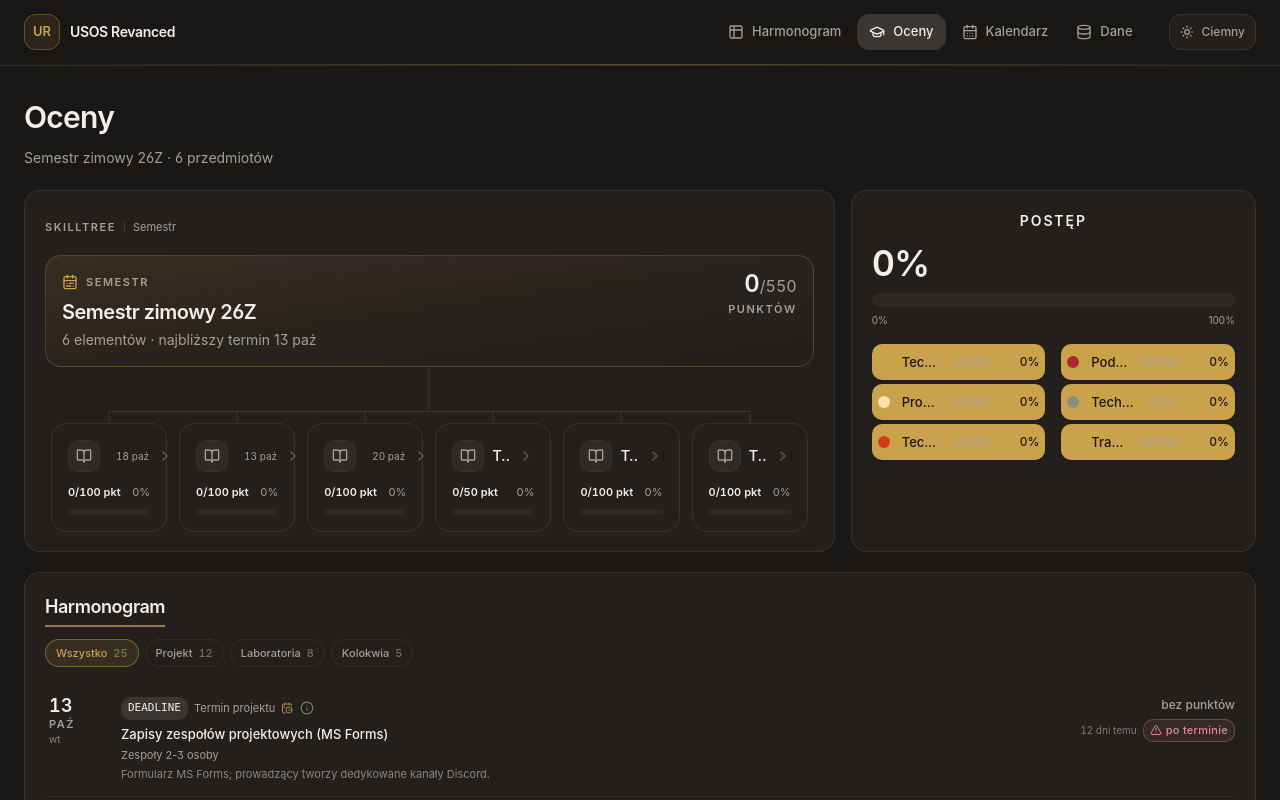
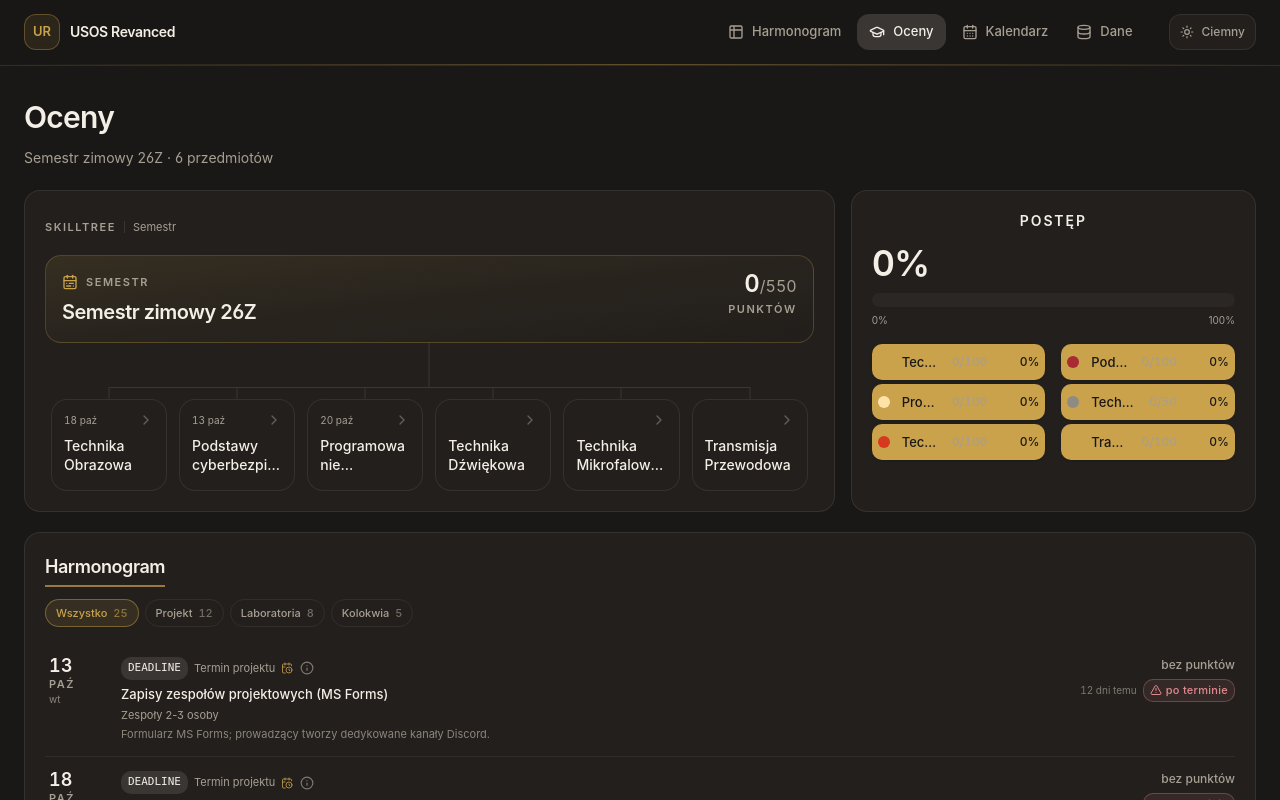
Before and after one commit to Viiico/UsosRevanced, a Nuxt app: page /oceny in a window 1280 px wide. Shown: the top 800 px of the page. Built offline with nearby package versions, Linux system fonts and the light colour scheme.

Commit message:
fix(oceny): czytelne nazwy na wąskich kartach skilltree
Na wąskiej karcie nazwa schodzi do osobnego wiersza (max dwie linie).
Karty bez punktów i paska postępu - to pokazuje sekcja Postęp obok.
Przedmioty bez ikony książki, hub bez linii z liczbą elementów i terminem.

```diff
--- a/app/components/oceny/SkillNodeCard.vue
+++ b/app/components/oceny/SkillNodeCard.vue
@@ -2,19 +2,18 @@
 import { computed } from 'vue'
 import { ChevronRight } from 'lucide-vue-next'
 import type { GradeNode } from '~/types'
-import { computeProgress } from '~/lib/tree'
 import { termsForNode } from '~/lib/requirements'
 import { nodeIcon, type NodeVisual } from '~/lib/node-meta'
-import { formatDate, formatPercent } from '~/lib/format'
+import { formatDate } from '~/lib/format'
 
 const props = defineProps<{ node: GradeNode; visual?: NodeVisual }>()
 const emit = defineEmits<{ select: [id: string] }>()
 
 const data = useAppData()
-const progress = computed(() => computeProgress(props.node))
 const hasChildren = computed(() => (props.node.children?.length ?? 0) > 0)
-const hasPoints = computed(() => progress.value.max > 0)
 const icon = computed(() => nodeIcon(props.node, props.visual))
+/** Na poziomie semestru każde dziecko to przedmiot - ikona nic nie mówi, a zjada miejsce na nazwę. */
+const showIcon = computed(() => props.node.kind !== 'subject')
 
 const nextTerm = computed(() => termsForNode(props.node, data.terms)[0] ?? null)
 </script>
@@ -24,19 +23,24 @@ const nextTerm = computed(() => termsForNode(props.node, data.terms)[0] ?? null)
     role="button"
     tabindex="0"
     :aria-label="`Otwórz ${node.name}`"
-    class="group relative flex h-full flex-col gap-3 rounded-xl border border-border/80 bg-card p-4 text-left transition-all duration-200 hover:-translate-y-0.5 hover:border-primary/45 hover:bg-secondary/30 focus-visible:ring-2 focus-visible:ring-ring/50 focus-visible:outline-none"
+    class="group @container relative flex h-full flex-col gap-3 rounded-xl border border-border/80 bg-card p-3 text-left transition-all duration-200 hover:-translate-y-0.5 hover:border-primary/45 hover:bg-secondary/30 focus-visible:ring-2 focus-visible:ring-ring/50 focus-visible:outline-none"
     @click="emit('select', node.id)"
     @keydown.enter.prevent="emit('select', node.id)"
     @keydown.space.prevent="emit('select', node.id)"
   >
-    <div class="flex items-center gap-2">
+    <!-- W wąskiej karcie nazwa schodzi do osobnego wiersza (do dwóch linii), inaczej ikona i data zjadają ją całą. -->
+    <div class="flex flex-wrap items-center gap-2">
       <span
+        v-if="showIcon"
         class="grid size-8 shrink-0 place-items-center rounded-lg border border-border/70 bg-secondary/50 text-muted-foreground transition-colors group-hover:border-primary/30 group-hover:text-primary"
       >
         <component :is="icon" class="size-4" />
       </span>
 
-      <p class="min-w-0 flex-1 truncate text-lead leading-snug font-medium" :title="node.name">
+      <p
+        class="order-last line-clamp-2 min-w-0 basis-full text-sm leading-snug font-medium break-words hyphens-auto @[11rem]:order-none @[11rem]:text-lead @[11rem]:line-clamp-1 @[11rem]:flex-1 @[11rem]:basis-0"
+        :title="node.name"
+      >
         {{ node.short || node.name }}
       </p>
 
@@ -46,28 +50,8 @@ const nextTerm = computed(() => termsForNode(props.node, data.terms)[0] ?? null)
 
       <ChevronRight
         v-if="hasChildren"
-        class="size-4 shrink-0 text-muted-foreground/50 transition-transform group-hover:translate-x-0.5 group-hover:text-primary"
+        class="ms-auto size-4 shrink-0 text-muted-foreground/50 transition-transform group-hover:translate-x-0.5 group-hover:text-primary"
       />
-    </div>
-
-    <div class="mt-auto space-y-2">
-      <div v-if="hasPoints" class="flex items-baseline justify-between gap-1">
-        <span class="tnum text-2xs font-semibold whitespace-nowrap">
-          {{ progress.earned }}/{{ progress.max }} pkt
-        </span>
-        <span class="tnum text-2xs whitespace-nowrap text-muted-foreground">
-          {{ formatPercent(progress.ratio) }}
-        </span>
-      </div>
-      <div v-else class="text-2xs text-muted-foreground">niepunktowane</div>
-
-      <div v-if="hasPoints" class="h-1.5 w-full overflow-hidden rounded-full bg-muted">
-        <div
-          class="h-full rounded-full bg-primary/85 transition-all duration-500"
-          :style="{ width: `${progress.ratio * 100}%` }"
-        />
-      </div>
-
     </div>
   </div>
 </template>
--- a/app/components/oceny/SkillTree.vue
+++ b/app/components/oceny/SkillTree.vue
@@ -2,7 +2,7 @@
 import { computed } from 'vue'
 import { ArrowLeft, ArrowUpRight } from 'lucide-vue-next'
 import { termsForNode } from '~/lib/requirements'
-import { NODE_KIND_LABEL, childSummary, nodeIcon } from '~/lib/node-meta'
+import { NODE_KIND_LABEL, nodeIcon } from '~/lib/node-meta'
 import { formatDate, formatWeekday } from '~/lib/format'
 
 const data = useAppData()
@@ -10,7 +10,6 @@ const { current, children, canGoUp, goUp, select, progress } = useGrades()
 
 const icon = computed(() => nodeIcon(current.value))
 const kindLabel = computed(() => NODE_KIND_LABEL[current.value.kind])
-const summary = computed(() => childSummary(current.value))
 const nextTerm = computed(() => termsForNode(current.value, data.terms)[0] ?? null)
 const hasPoints = computed(() => progress.value.max > 0)
 
@@ -20,15 +19,6 @@ const infoText = computed(() =>
     .filter(Boolean)
     .join(' · '),
 )
-
-/** Zawsze jedna linia: opis, a jak go nie ma - podsumowanie i najbliższy termin. */
-const subline = computed(() => {
-  if (current.value.description) return current.value.description
-  const parts: string[] = []
-  if (summary.value) parts.push(summary.value)
-  if (nextTerm.value) parts.push(`najbliższy termin ${formatDate(nextTerm.value.date)}`)
-  return parts.join(' · ')
-})
 
 /** Wcięcie szyny łączącej rodzic → dzieci: środek pierwszej i ostatniej kolumny. */
 const railInset = computed(() => `${50 / Math.max(children.value.length, 1)}%`)
@@ -68,10 +58,11 @@ const railInset = computed(() => `${50 / Math.max(children.value.length, 1)}%`)
             </h2>
 
             <p
+              v-if="current.description"
               class="mt-1 h-5 truncate text-sm leading-5 text-muted-foreground"
-              :title="subline"
+              :title="current.description"
             >
-              {{ subline }}
+              {{ current.description }}
             </p>
           </div>
 
@@ -85,7 +76,7 @@ const railInset = computed(() => `${50 / Math.max(children.value.length, 1)}%`)
         </div>
       </div>
 
-      <div v-if="children.length" class="relative mt-5 flex flex-col pt-6 lg:h-36">
+      <div v-if="children.length" class="relative mt-5 flex flex-col pt-6 lg:h-32">
         <!-- Pień startuje już pod kartą hubu (-top-5 zasypuje margines), inaczej wisiałby w powietrzu. -->
         <div
           class="absolute -top-5 left-1/2 hidden h-11 w-px -translate-x-1/2 bg-border sm:block"
@@ -116,7 +107,7 @@ const railInset = computed(() => `${50 / Math.max(children.value.length, 1)}%`)
         </div>
       </div>
 
-      <div v-else class="mt-5 flex flex-col gap-2 lg:h-36">
+      <div v-else class="mt-5 flex flex-col gap-2 lg:h-32">
         <div
           v-if="nextTerm"
           class="flex flex-wrap items-center justify-between gap-2 rounded-lg border border-border/70 bg-secondary/25 px-4 py-3"
```
